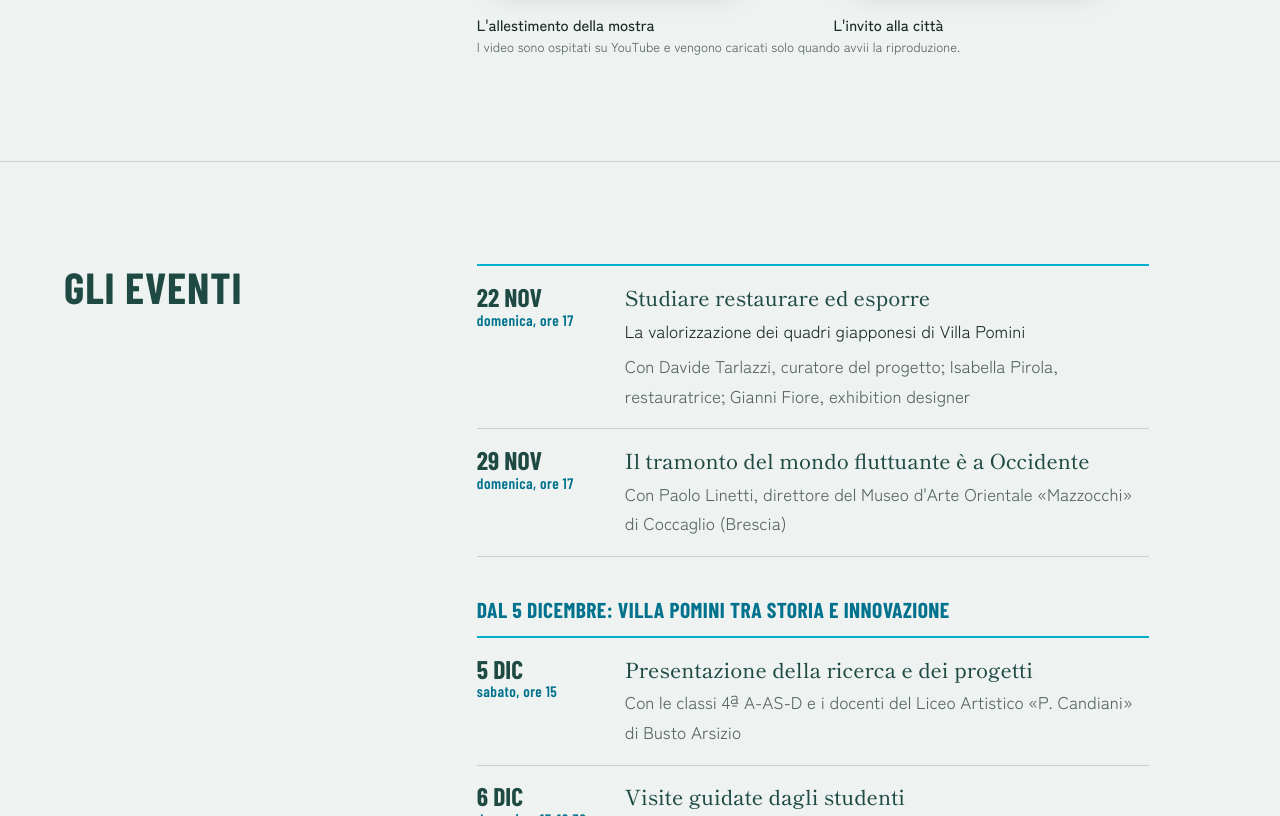
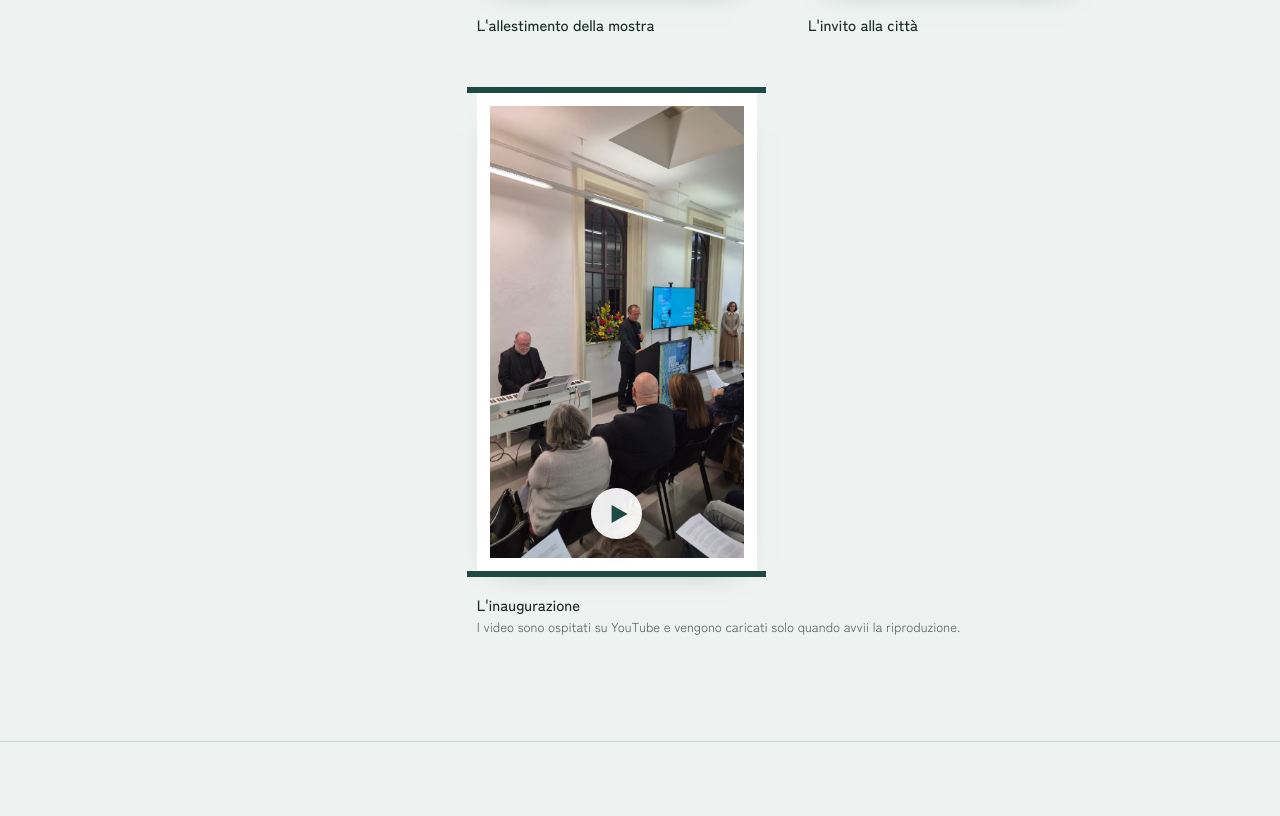
Before and after one commit to Castellanza-Tool/villa-pomini, a plain HTML site: page index.html in a window 1280 px wide. Shown: the part 2425-3241 px from the top of the page. Drawn offline with Linux system fonts and the light colour scheme.

Commit message:
I video: aggiunto L'inaugurazione

```diff
--- a/index.html
+++ b/index.html
@@ -136,7 +136,7 @@ html:not(.bozza) [data-in-arrivo],html:not(.bozza) .segnaposto{display:none}
 .opera figcaption em{font-family:var(--mincho);font-style:normal;color:var(--sumi)}
 
 /* ---------- video: due rotoli verticali ---------- */
-.rotoli{display:flex;gap:clamp(2rem,6vw,5rem);flex-wrap:wrap;margin-top:2.5rem}
+.rotoli{display:flex;gap:clamp(2rem,4vw,3.5rem);flex-wrap:wrap;margin-top:2.5rem}
 .rotolo-video{margin:0;width:min(17.5rem,100%)}
 .rotolo-video .asta{height:6px;background:var(--verdone);margin:0 -.6rem}
 .rotolo-video .cornice{padding:.8rem}
@@ -412,6 +412,12 @@ dialog.lente::backdrop{background:rgba(240,241,237,.96)}
         <div class="asta"></div>
         <figcaption>L'invito alla città</figcaption>
       </figure>
+      <figure class="rotolo-video">
+        <div class="asta"></div>
+        <div class="cornice"><div class="schermo"><button type="button" class="avvia-video" data-youtube="nk50yhDRmPo" aria-label="Guarda il video: L'inaugurazione"><img src="video/copertina-inaugurazione.jpg" alt="" width="720" height="1280" loading="lazy"><span class="tasto-play" aria-hidden="true"></span></button><noscript><a href="https://youtube.com/shorts/nk50yhDRmPo">Guarda il video su YouTube</a></noscript></div></div>
+        <div class="asta"></div>
+        <figcaption>L'inaugurazione</figcaption>
+      </figure>
     </div>
     <p class="nota-video">I video sono ospitati su YouTube e vengono caricati solo quando avvii la riproduzione.</p>
   </div>
```
